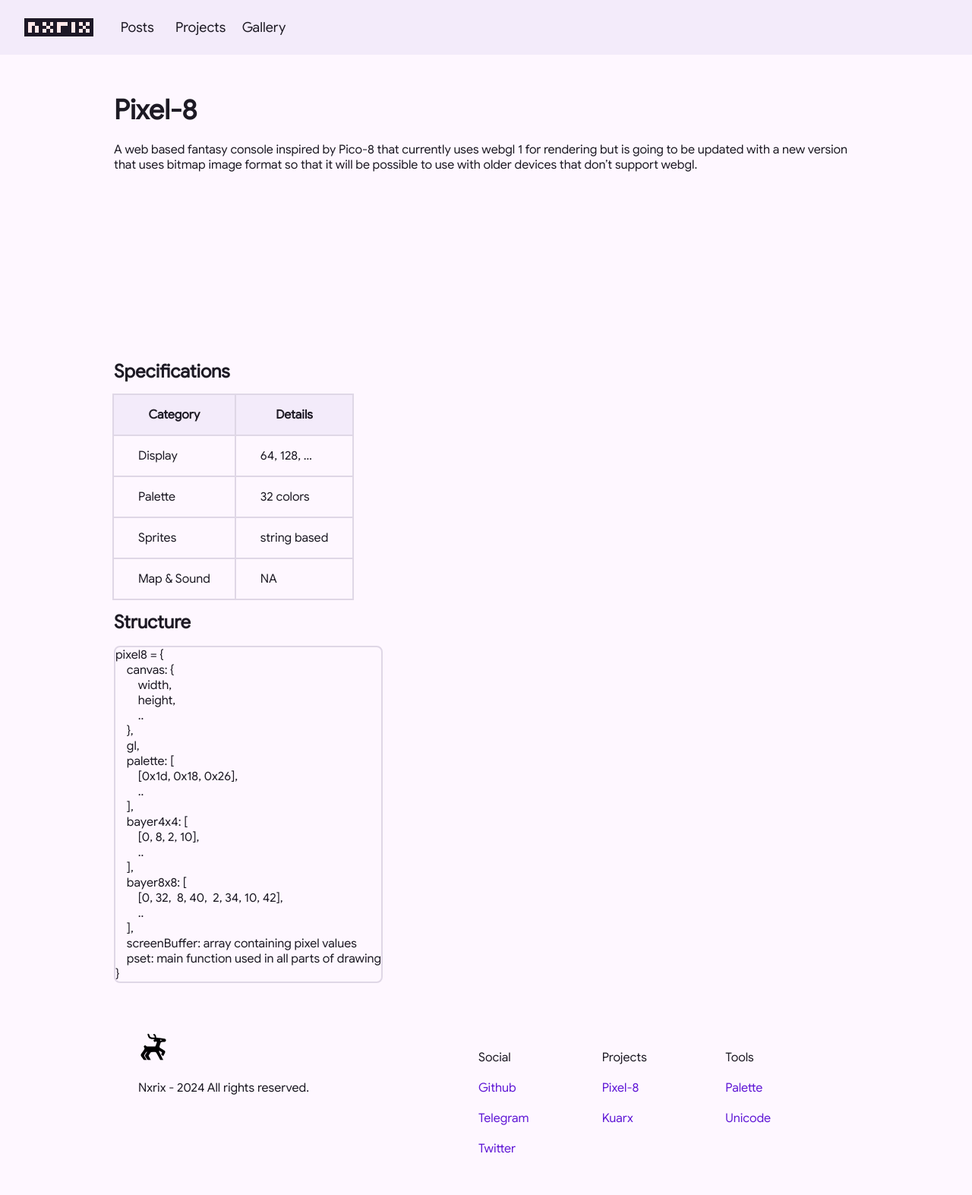
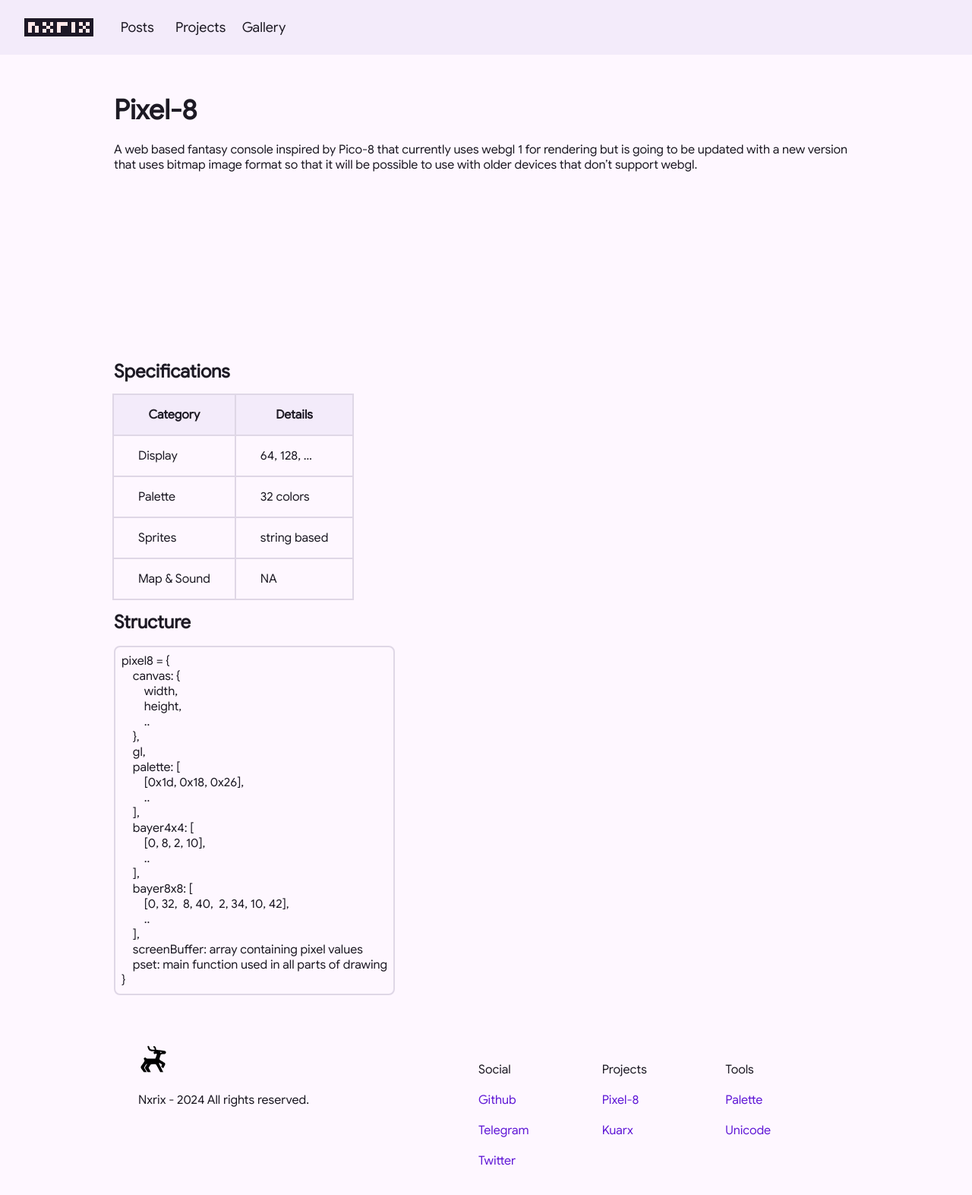
Before and after one commit to Nxrix/nxrix.github.io, a Jekyll site: the page built from _projects/pixel-8.md, in a window 1280 px wide. Shown: the top 1573 px of the page at 76% size. Built offline with Jekyll 4.4.1, drawn with Linux system fonts in a browser that asks for light colours.

Commit message:
Update style.css

```diff
--- a/assets/css/style.css
+++ b/assets/css/style.css
@@ -472,7 +472,7 @@
   border-radius: 8px;
   overflow: auto;
 }
-.body .content highlighter-rouge pre {
+.body .content .highlighter-rouge div {
   padding: 8px;
 }
 
```
